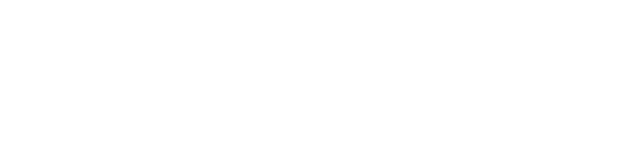
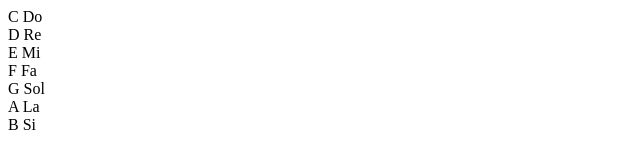
Before and after one commit to tamunoWoks/js_keyboard, a plain HTML site: page index.html in a window 1280 px wide. Shown: the whole page, without its empty margins (0-640 px from the left). Drawn offline with Linux system fonts and the light colour scheme.

Commit message:
Updated HTML file

```diff
--- a/index.html
+++ b/index.html
@@ -7,56 +7,57 @@
     <meta http-equiv="X-UA-Compatible" content="IE=edge">
     <meta name="viewport" content="width=device-width, initial-scale=1.0">
     <title>JS Keyboard</title>
+    <link rel="stylesheet" href="styles.css">
 </head>
 
 <body>
 
-    <div class="key">
+    <div class="keys">
 
-        <div data-key="" class="keys">
-            <kdb></kdb>
-            <span class="sound"></span>
+        <div data-key="67" class="key">
+            <kdb>C</kdb>
+            <span class="sound">Do</span>
         </div>
 
-        <div data-key="" class="keys">
-            <kdb></kdb>
-            <span class="sound"></span>
+        <div data-key="68" class="key">
+            <kdb>D</kdb>
+            <span class="sound">Re</span>
         </div>
 
-        <div data-key="" class="keys">
-            <kdb></kdb>
-            <span class="sound"></span>
+        <div data-key="69" class="key">
+            <kdb>E</kdb>
+            <span class="sound">Mi</span>
         </div>
 
-        <div data-key="" class="keys">
-            <kdb></kdb>
-            <span class="sound"></span>
+        <div data-key="70" class="key">
+            <kdb>F</kdb>
+            <span class="sound">Fa</span>
         </div>
 
-        <div data-key="" class="keys">
-            <kdb></kdb>
-            <span class="sound"></span>
+        <div data-key="71" class="key">
+            <kdb>G</kdb>
+            <span class="sound">Sol</span>
         </div>
 
-        <div data-key="" class="keys">
-            <kdb></kdb>
-            <span class="sound"></span>
+        <div data-key="65" class="key">
+            <kdb>A</kdb>
+            <span class="sound">La</span>
         </div>
 
-        <div data-key="" class="keys">
-            <kdb></kdb>
-            <span class="sound"></span>
+        <div data-key="66" class="key">
+            <kdb>B</kdb>
+            <span class="sound">Si</span>
         </div>
 
     </div>
 
-    <audio data-key="" src=""></audio>
-    <audio data-key="" src=""></audio>
-    <audio data-key="" src=""></audio>
-    <audio data-key="" src=""></audio>
-    <audio data-key="" src=""></audio>
-    <audio data-key="" src=""></audio>
-    <audio data-key="" src=""></audio>
+    <audio data-key="67" src="notes/C6.mp3"></audio>
+    <audio data-key="68" src="notes/D6.mp3"></audio>
+    <audio data-key="69" src="notes/E6.mp3"></audio>
+    <audio data-key="70" src="notes/F6.mp3"></audio>
+    <audio data-key="71" src="notes/G6.mp3"></audio>
+    <audio data-key="65" src="notes/A6.mp3"></audio>
+    <audio data-key="66" src="notes/B6.mp3"></audio>
 </body>
 
 </html>
```
